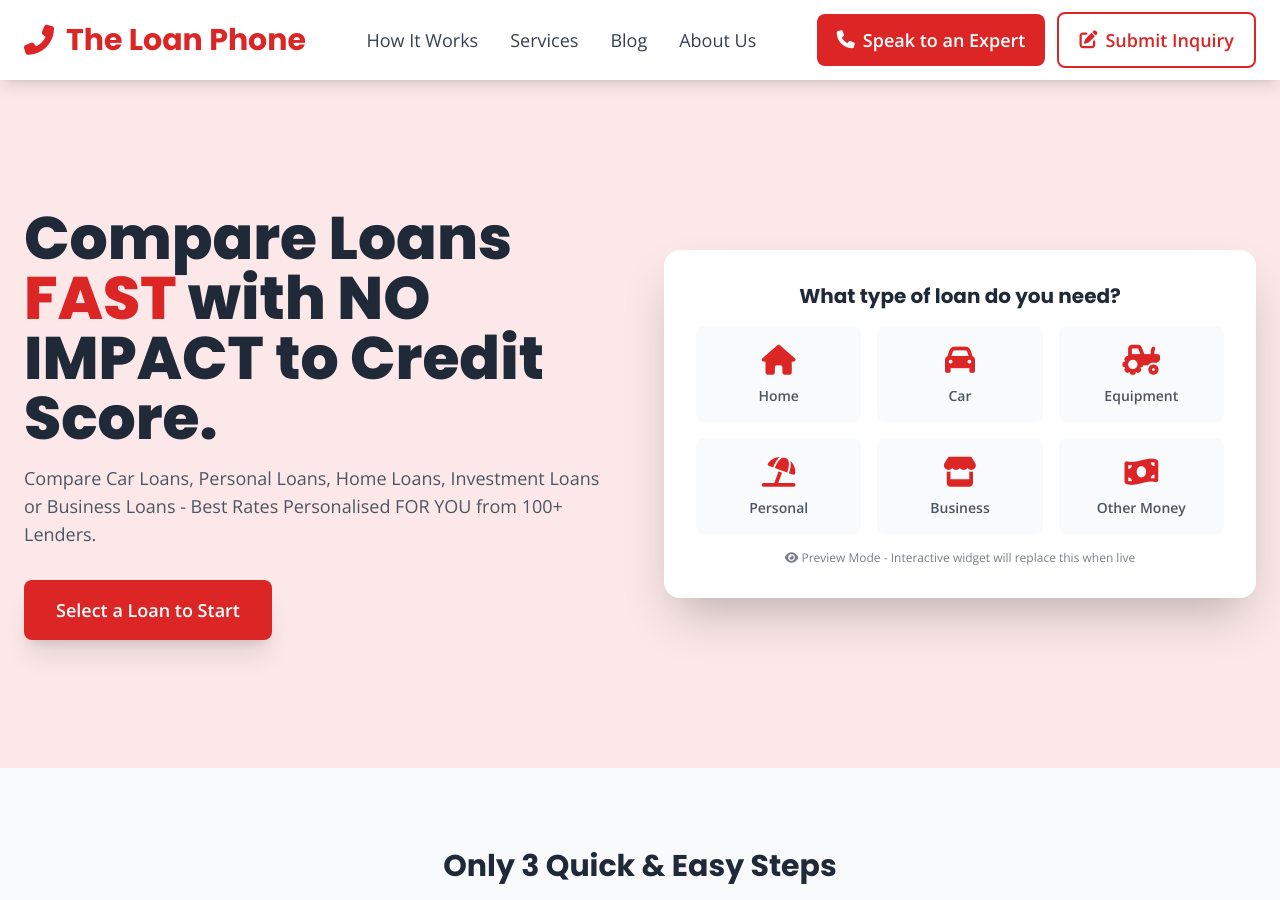
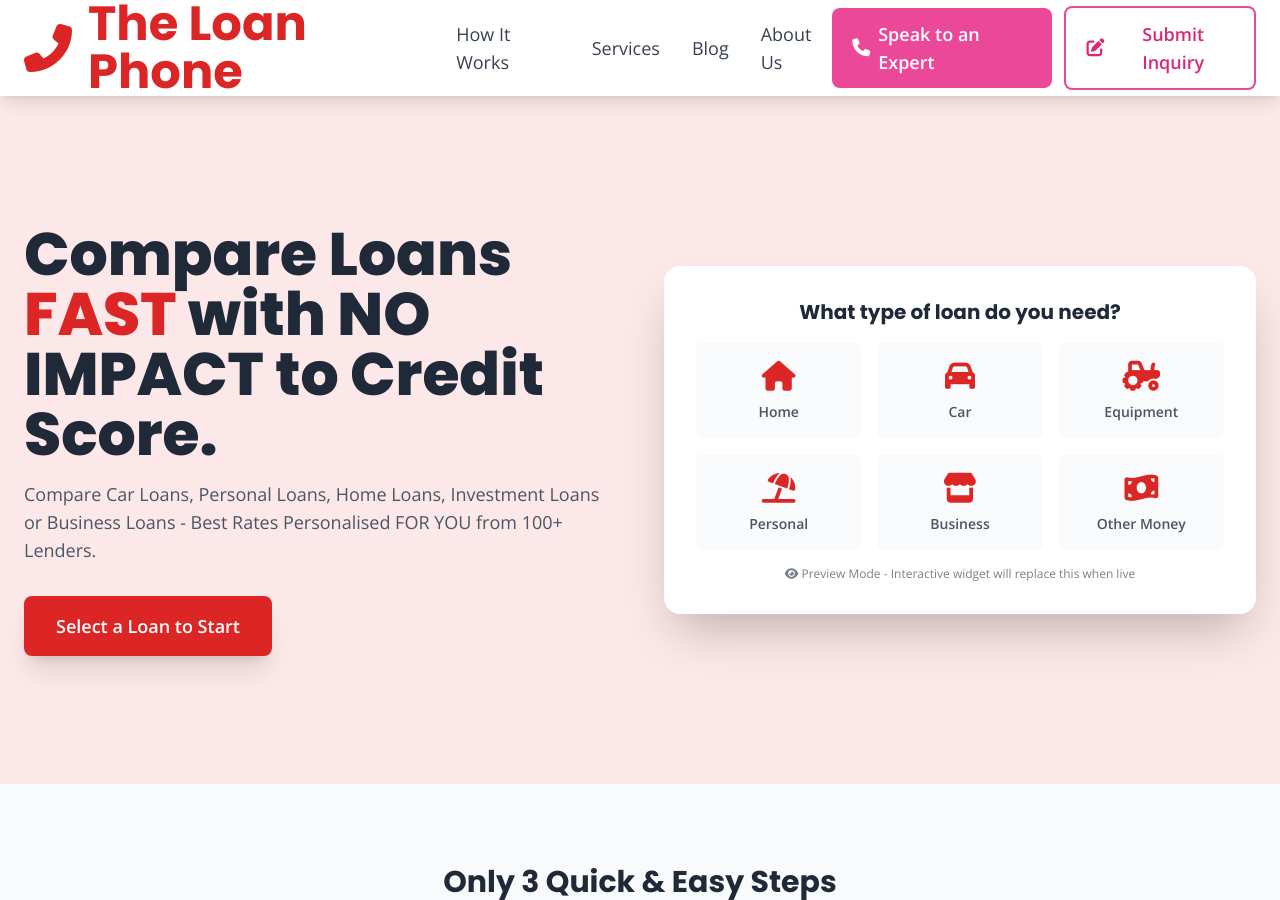
Before and after one commit to AMSumo9/loan-phone-website, a Jekyll site: the page built from index.md, in a window 1280 px wide and 900 px high. Built offline with Jekyll 4.4.1, drawn with Linux system fonts in a browser that asks for light colours; nearby versions of some CDN libraries.

Commit message:
Update header.html

```diff
--- a/_includes/header.html
+++ b/_includes/header.html
@@ -1,12 +1,12 @@
-<!-- Header - RESTORED LOGO SIZE -->
+<!-- Header - ALL ISSUES FIXED -->
 <header class="bg-white shadow-lg sticky top-0 z-40">
     <div class="container mx-auto px-6">
-        <div class="flex items-center justify-between h-20">
-            <!-- Logo with Phone Icon - INCREASED SIZE -->
+        <div class="flex items-center justify-between h-24">
+            <!-- Logo with Phone Icon - 50% BIGGER -->
             <div class="flex items-center">
-                <a href="{{ site.baseurl }}/" class="flex items-center space-x-3">
-                    <i class="fas fa-phone-alt text-3xl text-red-600"></i>
-                    <div class="text-3xl font-bold text-red-600" style="font-family: 'Poppins', sans-serif;">
+                <a href="{{ site.baseurl }}/" class="flex items-center space-x-4">
+                    <i class="fas fa-phone-alt text-5xl text-red-600"></i>
+                    <div class="text-5xl font-bold text-red-600" style="font-family: 'Poppins', sans-serif;">
                         The Loan Phone
                     </div>
                 </a>
@@ -16,9 +16,16 @@
             <nav class="hidden md:flex items-center space-x-8">
                 {% for item in site.data.navigation.main %}
                     {% if item.type == "anchor" %}
+                        <!-- FIXED: How It Works link -->
+                        {% if item.name == "How It Works" %}
+                            <a href="{{ site.baseurl }}/#how-it-works" class="text-gray-700 hover:text-red-600 transition duration-200 font-medium text-lg">
+                                {{ item.name }}
+                            </a>
+                        {% else %}
                             <a href="{{ item.url }}" class="text-gray-700 hover:text-red-600 transition duration-200 font-medium text-lg">
                                 {{ item.name }}
                             </a>
+                        {% endif %}
                     {% else %}
                         <a href="{{ site.baseurl }}{{ item.url }}" class="text-gray-700 hover:text-red-600 transition duration-200 font-medium text-lg">
                             {{ item.name }}
@@ -27,16 +34,16 @@
                 {% endfor %}
             </nav>
 
-            <!-- CTA Buttons -->
+            <!-- CTA Buttons - CHANGED TO PINK -->
             <div class="hidden md:flex items-center space-x-3">
                 <a href="tel:{{ site.contact.phone }}"
-                   class="inline-flex items-center px-5 py-3 bg-red-600 text-white font-semibold rounded-lg transition duration-200 hover:bg-red-700 text-lg">
+                   class="inline-flex items-center px-5 py-3 bg-pink-500 text-white font-semibold rounded-lg transition duration-200 hover:bg-pink-600 text-lg">
                     <i class="fas fa-phone mr-2"></i>
                     Speak to an Expert
                 </a>
 
                 <button onclick="openSupportModal()"
-                        class="inline-flex items-center px-5 py-3 border-2 border-red-600 text-red-600 font-semibold rounded-lg hover:bg-red-600 hover:text-white transition duration-200 text-lg">
+                        class="inline-flex items-center px-5 py-3 border-2 border-pink-500 text-pink-600 font-semibold rounded-lg hover:bg-pink-500 hover:text-white transition duration-200 text-lg">
                     <i class="fas fa-edit mr-2"></i>
                     Submit Inquiry
                 </button>
@@ -56,9 +63,15 @@
         <div class="px-6 py-4 space-y-4">
             {% for item in site.data.navigation.main %}
                 {% if item.type == "anchor" %}
+                    {% if item.name == "How It Works" %}
+                        <a href="{{ site.baseurl }}/#how-it-works" class="block text-gray-700 hover:text-red-600 font-medium text-lg" onclick="toggleMobileMenu()">
+                            {{ item.name }}
+                        </a>
+                    {% else %}
                         <a href="{{ item.url }}" class="block text-gray-700 hover:text-red-600 font-medium text-lg" onclick="toggleMobileMenu()">
                             {{ item.name }}
                         </a>
+                    {% endif %}
                 {% else %}
                     <a href="{{ site.baseurl }}{{ item.url }}" class="block text-gray-700 hover:text-red-600 font-medium text-lg" onclick="toggleMobileMenu()">
                         {{ item.name }}
@@ -66,16 +79,16 @@
                 {% endif %}
             {% endfor %}
 
-            <!-- Mobile CTA Buttons -->
+            <!-- Mobile CTA Buttons - PINK COLORS -->
             <div class="pt-4 border-t border-gray-200 space-y-3">
                 <a href="tel:{{ site.contact.phone }}"
-                   class="block w-full text-center px-4 py-3 bg-red-600 text-white font-semibold rounded-lg text-lg">
+                   class="block w-full text-center px-4 py-3 bg-pink-500 text-white font-semibold rounded-lg text-lg">
                     <i class="fas fa-phone mr-2"></i>
                     Speak to an Expert
                 </a>
 
                 <button onclick="openSupportModal(); toggleMobileMenu();"
-                        class="block w-full px-4 py-3 border-2 border-red-600 text-red-600 font-semibold rounded-lg text-lg">
+                        class="block w-full px-4 py-3 border-2 border-pink-500 text-pink-600 font-semibold rounded-lg text-lg">
                     <i class="fas fa-edit mr-2"></i>
                     Submit Inquiry
                 </button>
```
Lines whose indentation alone changed are shown as unchanged.
